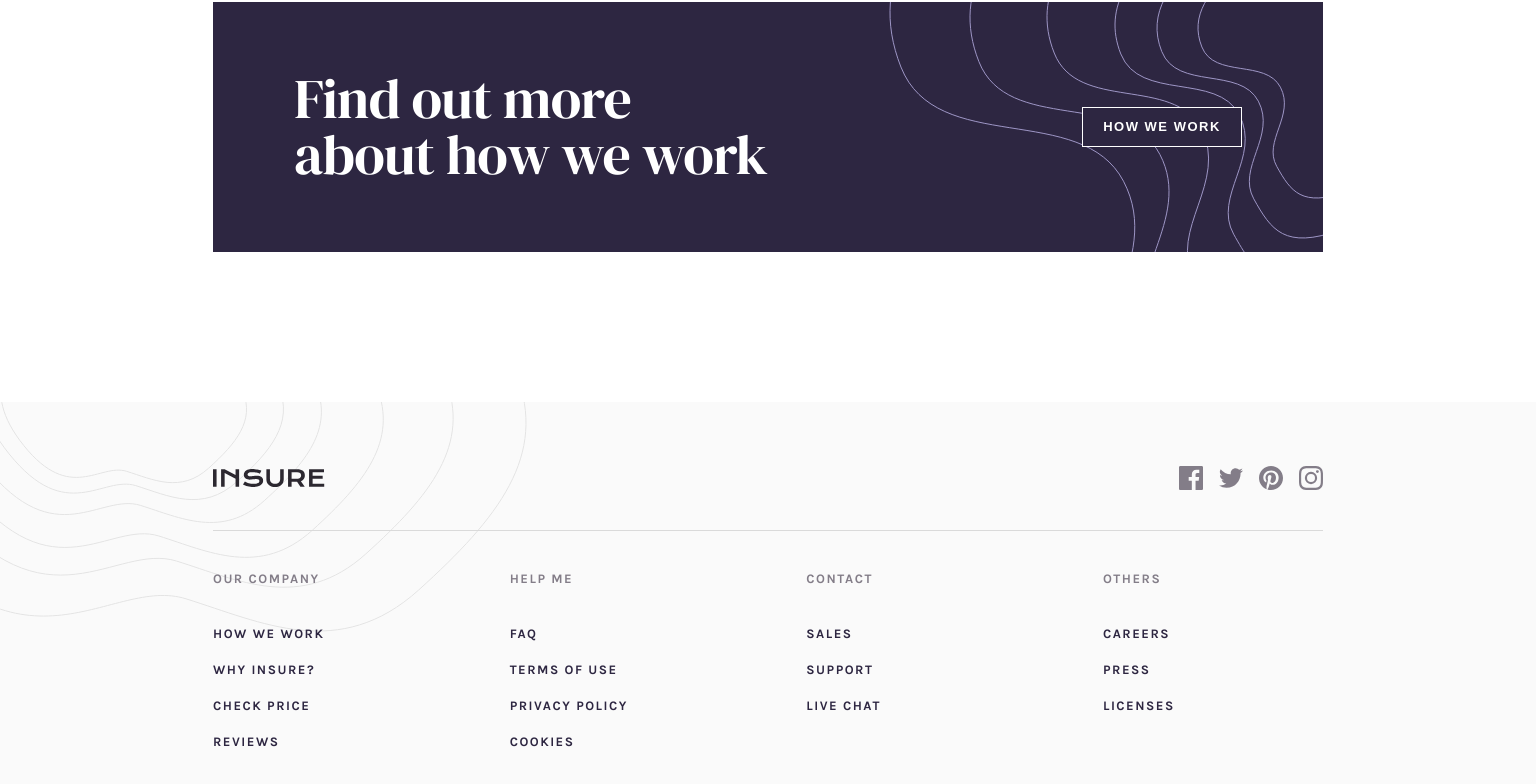
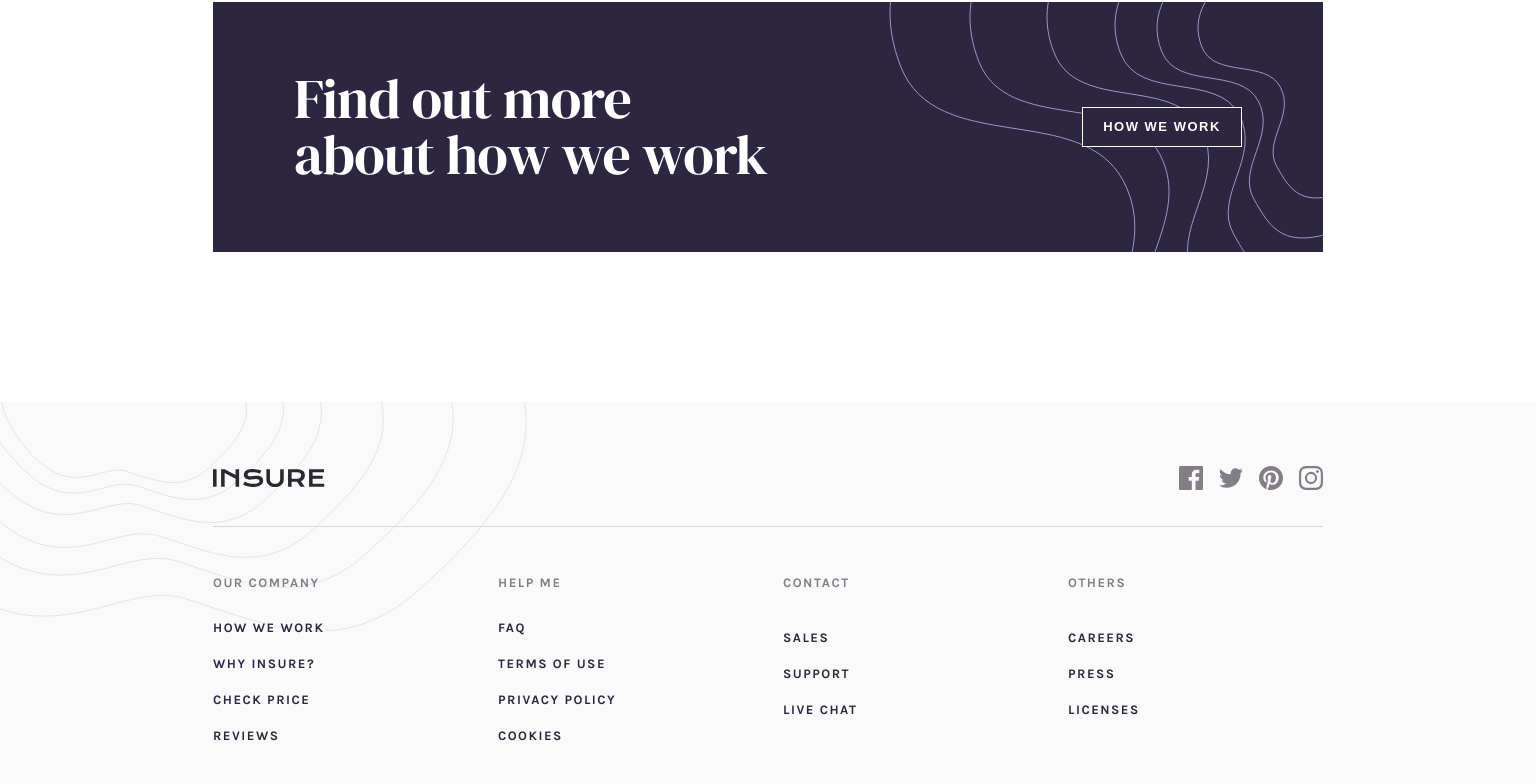
Before and after one commit to ngonzalia/insure-landing-page, a React (Create React App) app: page / in a window 1536 px wide. Shown: the part 1581-2365 px from the top of the page. Built offline with nearby package versions, Linux system fonts and the light colour scheme; the HTML template or start-up script is replaced by a standard one.

Commit message:
Add files via upload

```diff
--- a/src/stylesheets/sass/layout/_Footer.scss
+++ b/src/stylesheets/sass/layout/_Footer.scss
@@ -6,12 +6,13 @@
   background-position: top;
   padding: 88px 24px 88px 24px;
   // desktop xl
-  @media (min-width: 1440px) {
+  @media (min-width: 1024px) {
     background-image: url('../images/bg-pattern-footer-desktop.svg');
     background-repeat: no-repeat;
     background-size: 527px 230px;
     background-position: top left;
     padding: 64px 165px;
+    max-height: 393px;
   }
 
   &__social {
@@ -62,19 +63,25 @@
     // desktop xl
     @media (min-width: 1440px) {
       width: 1110px;
+      margin: 36px auto 48px auto;
     }
   }
 
 
   &__links {
     display: flex;
-    flex-flow: row wrap;
+    flex-direction: column;
     align-items: center;
     justify-content: center;
     gap: 40px;
+    // mobile xl
+    @media (min-width: 576px) {
+      flex-flow: row wrap;
+    }
     // desktop
     @media (min-width: 1024px) {
       gap: 30px;
+      flex-wrap: nowrap;
       align-items: flex-start;
       margin: 0 auto;
     }
@@ -88,11 +95,16 @@
       width: 100%;
       // mobile xl
       @media (min-width: 576px) {
-        width: 45%;
+        width: 46%;
       }
       // desktop
       @media (min-width: 1024px) {
         width: 220px;
+      }
+      // desktop
+      @media (min-width: 1024px) {
+        width: 255px;
+        max-height: 159px;
       }
     }
 
@@ -115,6 +127,7 @@
       // desktop xl
       @media (min-width: 1440px) {
         align-items: flex-start;
+        max-height: 108px;
       }
 
       a {
```
Also changed, not shown: src/stylesheets/main.css.
